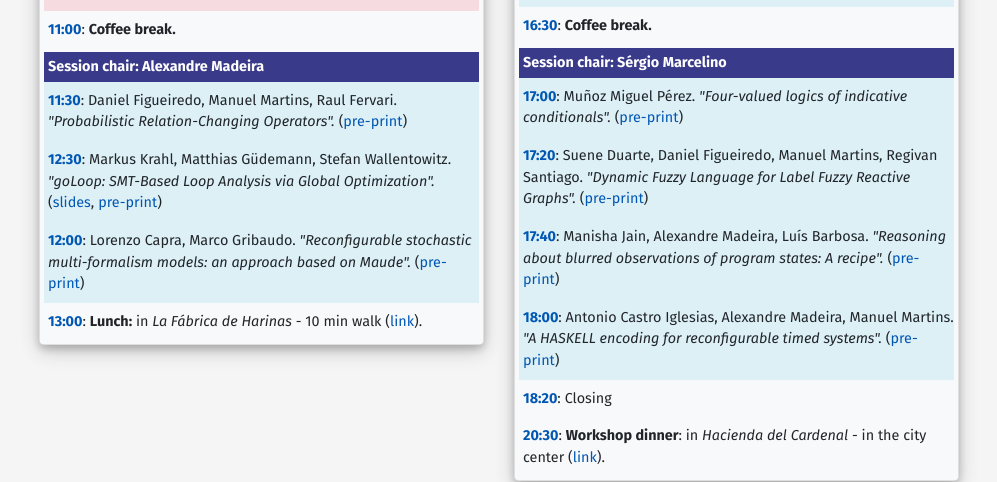
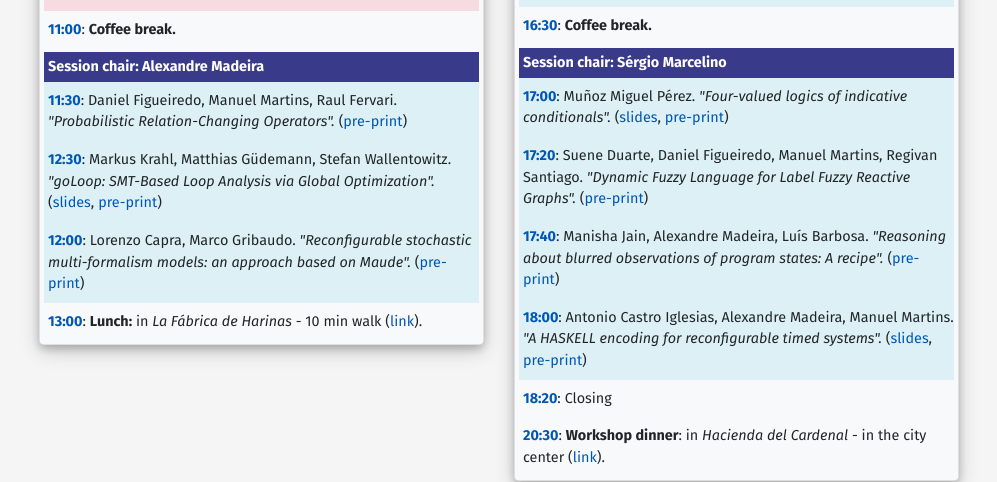
Before and after one commit to reacts-workshop/2025, a Jekyll site: the page built from program.html, in a window 1280 px wide. Shown: the part 638-1120 px from the top of the page, without its empty margins (141-1138 px from the left). Built offline with Jekyll 4.4.1, drawn with Linux system fonts in a browser that asks for light colours.

Commit message:
added slides of some presentations

```diff
--- a/program.html
+++ b/program.html
@@ -91,7 +91,8 @@ All talks will take place in <del>Room 1.0.7 (Madre de Dios Building of <a href=
                     <div class="session stalk">
                         <span class="time">12:30</span>: Markus Krahl, Matthias Güdemann, Stefan Wallentowitz.
                         <i>"goLoop: SMT-Based Loop Analysis via Global Optimization".</i>
-                        (<a href="assets/slides/goLoop-slides.pptx">slides</a>, <a href="/2025/assets/files/ReacTS2025-pre-proceedings.pdf#page=21">pre-print</a>)
+                        (<a href="assets/slides/goLoop-slides.pptx">slides</a>,
+                        <a href="/2025/assets/files/ReacTS2025-pre-proceedings.pdf#page=21">pre-print</a>)
 
                     </div>
                     <div class="session stalk">
@@ -127,7 +128,8 @@ All talks will take place in <del>Room 1.0.7 (Madre de Dios Building of <a href=
                 <div class="session stalk">
                     <span class="time">17:00</span>: Muñoz Miguel Pérez.
                     <i>"Four-valued logics of indicative conditionals".</i>
-                    (<a href="/2025/assets/files/ReacTS2025-pre-proceedings.pdf#page=76">pre-print</a>)
+                    (<a href="assets/slides/fourValued-slides.pdf">slides</a>,
+                    <a href="/2025/assets/files/ReacTS2025-pre-proceedings.pdf#page=76">pre-print</a>)
                 </div>
                 <div class="session stalk">
                     <span class="time">17:20</span>: Suene Duarte, Daniel Figueiredo, Manuel Martins, Regivan Santiago.
@@ -142,7 +144,8 @@ All talks will take place in <del>Room 1.0.7 (Madre de Dios Building of <a href=
                 <div class="session stalk">
                     <span class="time">18:00</span>: Antonio Castro Iglesias, Alexandre Madeira, Manuel Martins.
                     <i>"A HASKELL encoding for reconfigurable timed systems".</i>
-                    (<a href="/2025/assets/files/ReacTS2025-pre-proceedings.pdf#page=63">pre-print</a>)
+                    (<a href="assets/slides/haskellEncoding-slides.pdf">slides</a>,
+                    <a href="/2025/assets/files/ReacTS2025-pre-proceedings.pdf#page=63">pre-print</a>)
                 </div>
                 <div class="session sorganisation">
                     <span class="time">18:20</span>: Closing
```
Also changed, not shown: 3 other files.
